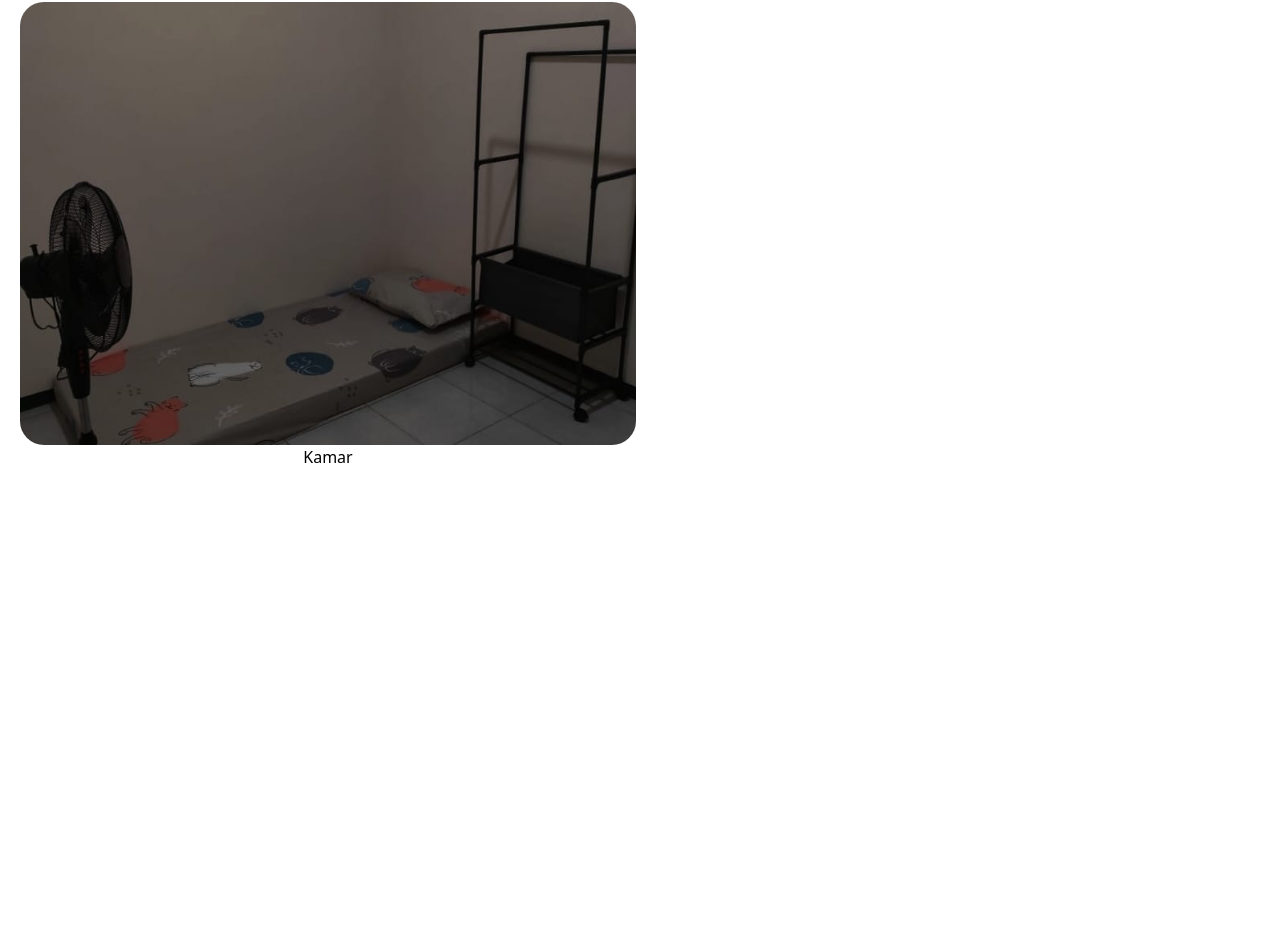
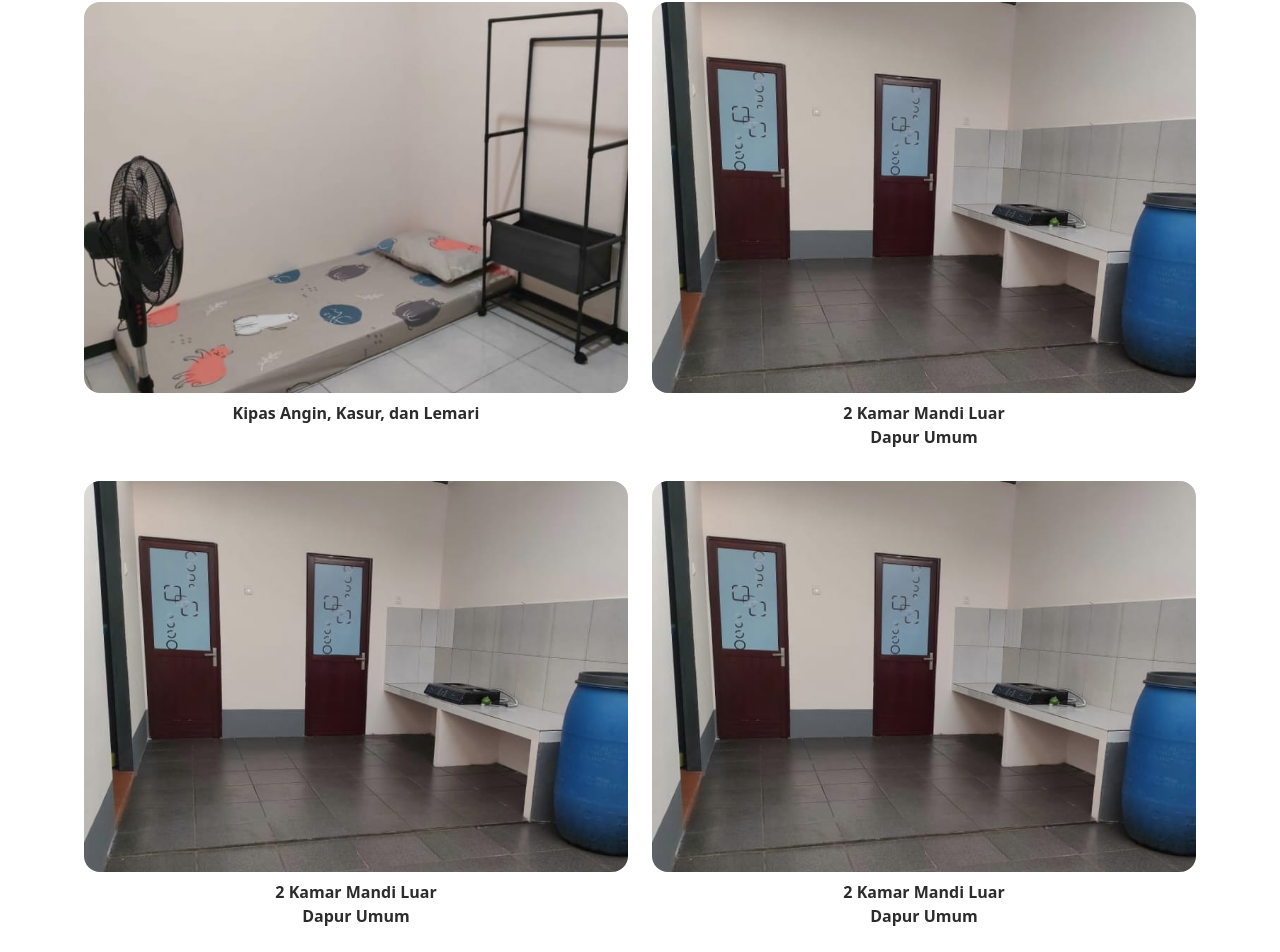
Before and after one commit to Fbshie/kost_amara, a Next.js app: page / in a window 1280 px wide. Shown: the part 426-1378 px from the top of the page. Before the commit the page ends 963 px from the top, so only its background shows below. Built offline with nearby package versions, Linux system fonts and the light colour scheme.

Commit message:
set 4
list section selesai
next??
footer atau fitur tambahan??

```diff
--- a/src/app/components/Hero.tsx
+++ b/src/app/components/Hero.tsx
@@ -7,7 +7,7 @@ export default function Hero(){
 
 
 
-                <h1 className="ml-10 text-4xl font-bold text-primary ">
+                <h1 className="ml-10 text-3xl font-bold text-primary ">
                 Kost Putri Amara Pontianak
 
                     <div className="text-lg">
--- a/src/app/components/List.tsx
+++ b/src/app/components/List.tsx
@@ -1,21 +1,39 @@
-export default function List(){
-    return(
-        <div className="py-7">
-            <h2 className="text-second text-center text-2xl font-bold">Fasilitas</h2>
+export default function List() {
+    return (
+        <main className="max-w-6xl mx-auto p-2">
 
-            <div className="grid grid-cols-2 gap-2 mx-5 my-10">
+            <div className="py-5">
+                <h2 className="text-second text-center text-2xl font-bold">Fasilitas</h2>
+
+                <div className="grid grid-cols-2 gap-6 mx-3 my-10">
+                {/* kolom fasilitas */}
+                    <div className="inline-block text-center">
+                        <img className="h-auto rounded-2xl  mx-auto " src="list/list1.jpg" alt="" />
+                        <p className="text-l font-semibold text-second my-2">Kipas Angin, Kasur, dan Lemari</p>
+                    </div>
+
+                    <div className="inline-block text-center">
+                        <img className="h-auto rounded-2xl  mx-auto " src="list/list2.jpg" alt="" />
+                        <p className="text-l font-semibold text-second my-2">2 Kamar Mandi Luar <br /> Dapur Umum</p>
+                    </div>
+
+                    <div className="inline-block text-center">
+                        <img className="h-auto rounded-2xl  mx-auto " src="list/list2.jpg" alt="" />
+                        <p className="text-l font-semibold text-second my-2">2 Kamar Mandi Luar <br /> Dapur Umum</p>
+                    </div>
+
+                    <div className="inline-block text-center">
+                        <img className="h-auto rounded-2xl  mx-auto " src="list/list2.jpg" alt="" />
+                        <p className="text-l font-semibold text-second my-2">2 Kamar Mandi Luar <br /> Dapur Umum</p>
+                    </div>
 
 
-            <div className="inline-block text-center">
-                    <img className="h-auto rounded-3xl  mx-auto " src="list/list1.jpg" alt=""  />
-                    <p>Kamar</p>
-            </div>
-
+                {/* end kolom fasilitas */}
+                </div>
 
 
 
             </div>
-
-        </div>
+        </main>
     );
 }
--- a/src/app/layout.tsx
+++ b/src/app/layout.tsx
@@ -28,6 +28,7 @@ export default function RootLayout({
   return (
     <html lang="en">
       <body className={`${franklin.variable} ${franklin_light.variable} antialiased`}>
+
         <Header />
         {children}
       </body>
```
Also changed, not shown: public/list/list1.jpg.
